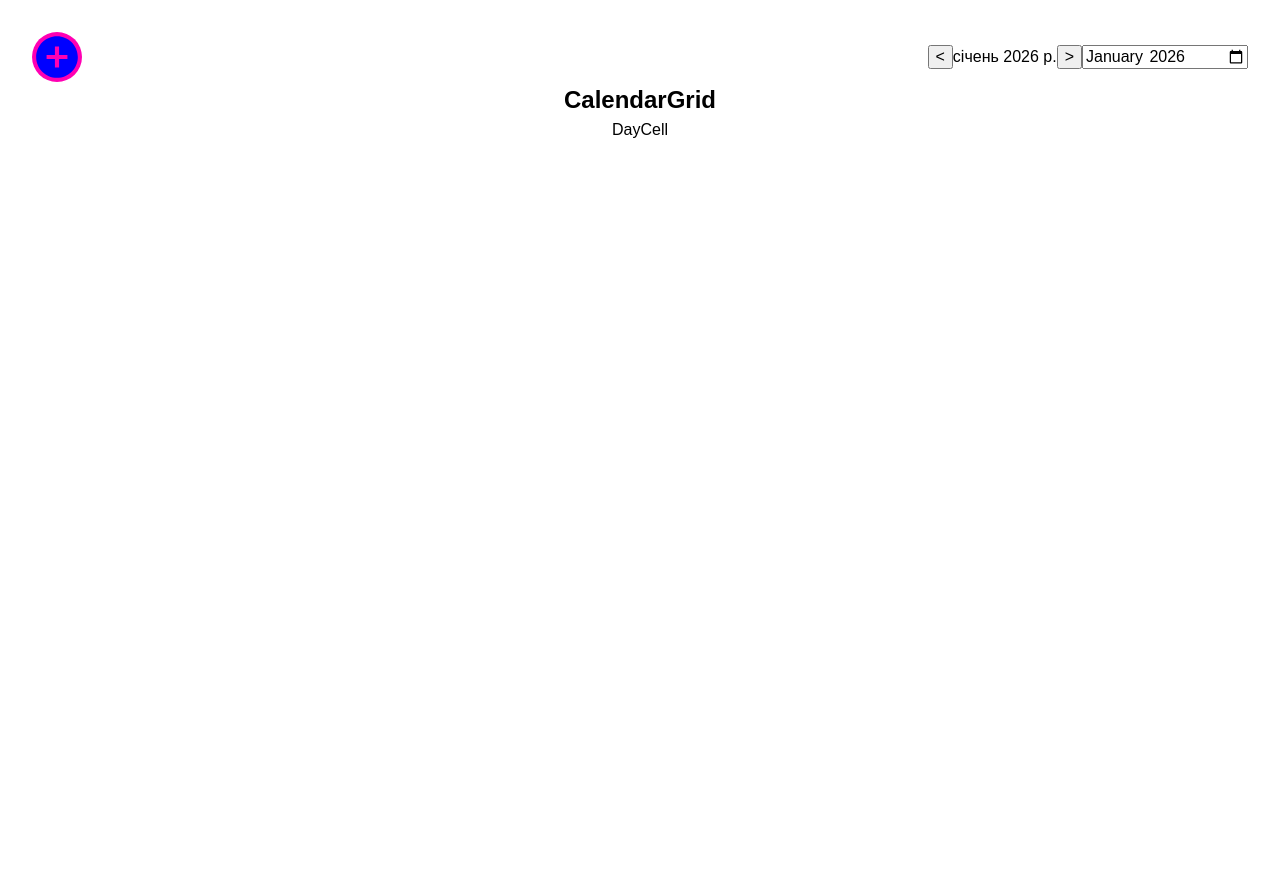
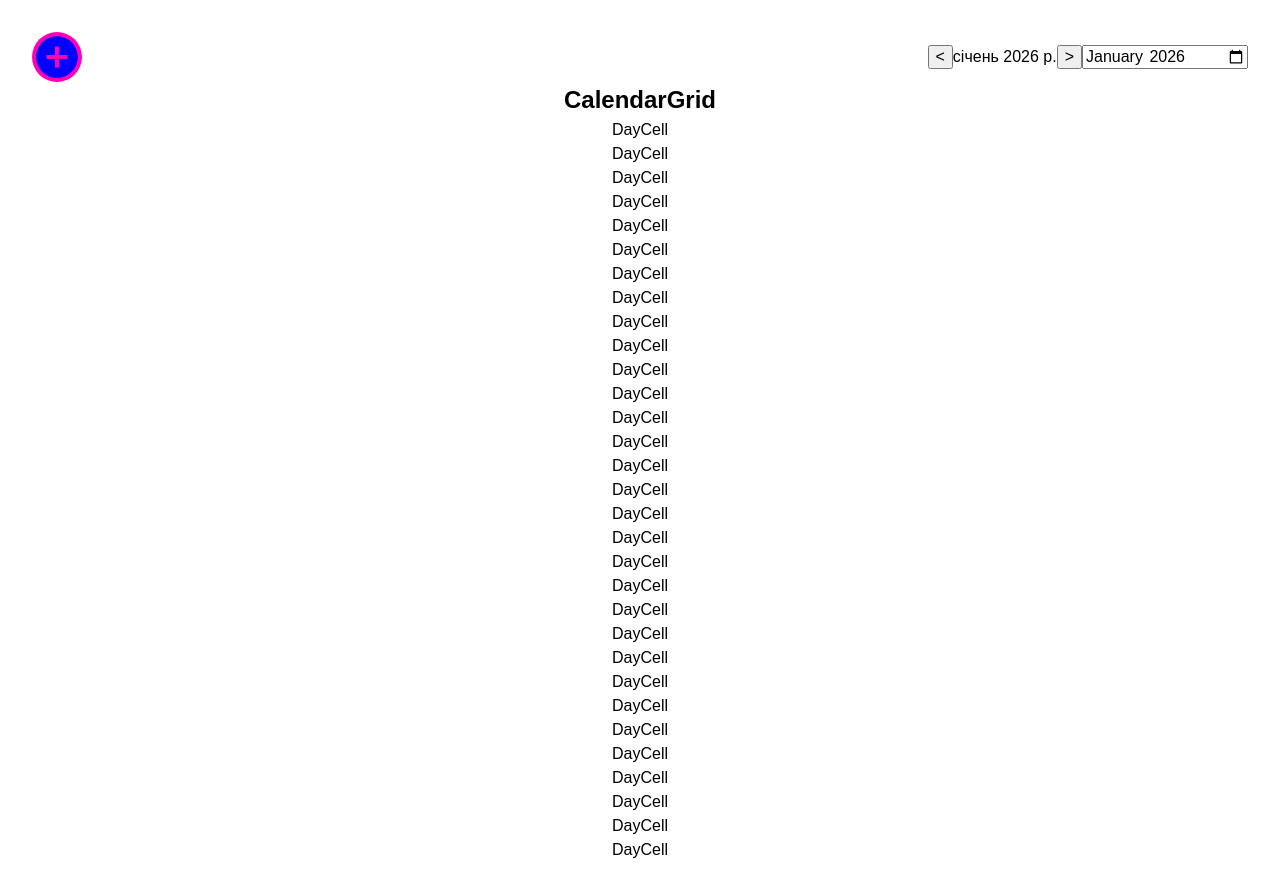
Before and after one commit to yurikorock/CalendarEvents, a React (Vite) app: page / in a window 1280 px wide. Before the commit the page ends 800 px from the top, so only its background shows below. Built offline with nearby package versions, Linux system fonts and the light colour scheme.

Commit message:
refactor: render CalendarGrid

```diff
--- a/package.json
+++ b/package.json
@@ -11,6 +11,7 @@
   },
   "dependencies": {
     "modern-normalize": "^3.0.1",
+    "nanoid": "^5.1.6",
     "react": "^19.2.0",
     "react-dom": "^19.2.0",
     "react-icons": "^5.5.0"
--- a/src/App.jsx
+++ b/src/App.jsx
@@ -6,11 +6,12 @@ import CalendarGrid from "./components/CalendarGrid/CalendarGrid.jsx";
 
 function App() {
   const [open, setIsOpen] = useState(false);
+  const [currentDate, setCurrentDate] = useState(new Date());
   return (
     <>
-      <UserBar setIsOpen={setIsOpen} />
+      <UserBar setIsOpen={setIsOpen} currentDate={currentDate} setCurrentDate={setCurrentDate}/>
       {open && <FormIdea setIsOpen={setIsOpen} />}
-      <CalendarGrid />
+      <CalendarGrid currentDate={currentDate}/>
     </>
   );
 }
--- a/src/components/CalendarGrid/CalendarGrid.jsx
+++ b/src/components/CalendarGrid/CalendarGrid.jsx
@@ -1,10 +1,28 @@
 import DayCell from "../DayCell/DayCell.jsx";
 
-export default function CalendarGrid() {
+export default function CalendarGrid({ currentDate }) {
+
+  const year = currentDate.getFullYear();
+  const month = currentDate.getMonth();
+
+
+
+  const lastDayInMonth = new Date(year, month + 1, 0).getDate();
+  const daysInMonth = Array.from({ length: lastDayInMonth }, (_, k) => k + 1);
+  const firstDayOfMonth = new Date(year, month, 1).getDay();
+
+  console.log("day:", daysInMonth);
+
   return (
     <div>
       <h2>CalendarGrid</h2>
-      <DayCell/>
+       {/* Пусті клітинки перед першим днем */}
+      {Array.from({ length: firstDayOfMonth }).map((_, i) => (
+        <div key={`empty-${i}`} />
+      ))}
+      {daysInMonth.map(day => (
+        <DayCell key={day} day={day}/>
+      ))}
     </div>
   );
 }
--- a/src/components/Filter/Filter.jsx
+++ b/src/components/Filter/Filter.jsx
@@ -1,8 +1,8 @@
-import { useState } from "react";
+
 import css from "./FIlter.module.css";
 
-export default function Filter() {
-  const [currentDate, setCurrentDate] = useState(new Date());
+export default function Filter({currentDate, setCurrentDate}) {
+
 
   const handlePrevMonth = () => {
     setCurrentDate(
--- a/src/components/UserBar/UserBar.jsx
+++ b/src/components/UserBar/UserBar.jsx
@@ -4,14 +4,14 @@ import FormIdea from "../FormIdea/FormIdea.jsx";
 import css from "./UserBar.module.css";
 import { MdAddCircle } from "react-icons/md";
 
-export default function UserBar({setIsOpen}) {
+export default function UserBar({setIsOpen,currentDate,setCurrentDate }) {
 
   return (
     <div className={css.userbar_container} >
       <button className={css.btn} onClick={()=>setIsOpen(true)}>
         <MdAddCircle className={css.btn_icon} />
       </button>
-      <Filter/>
+      <Filter currentDate={currentDate} setCurrentDate={setCurrentDate}/>
     </div>
   );
 }
```
Also changed, not shown: 1 other file (tests, documents, lock files or other folders).
